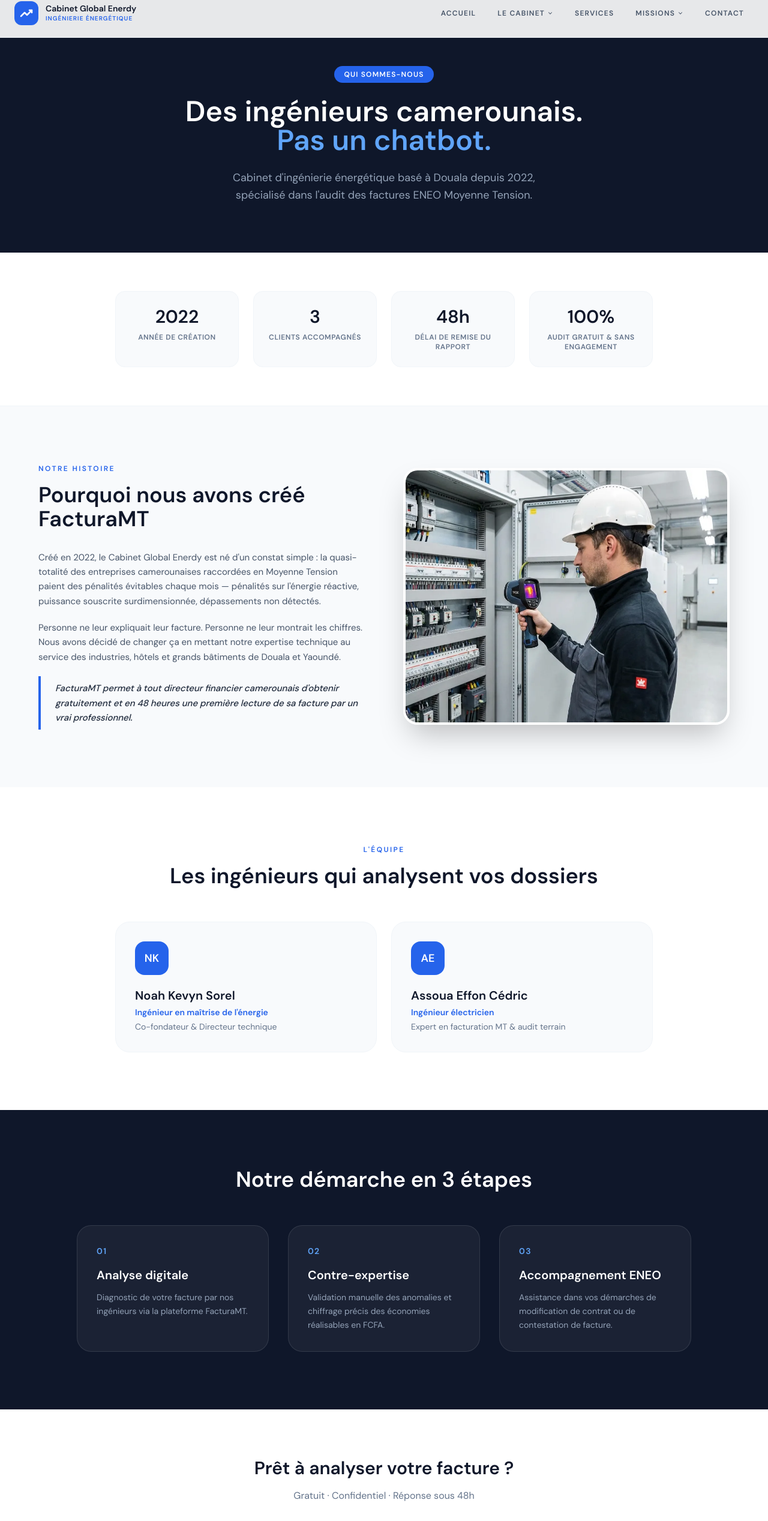
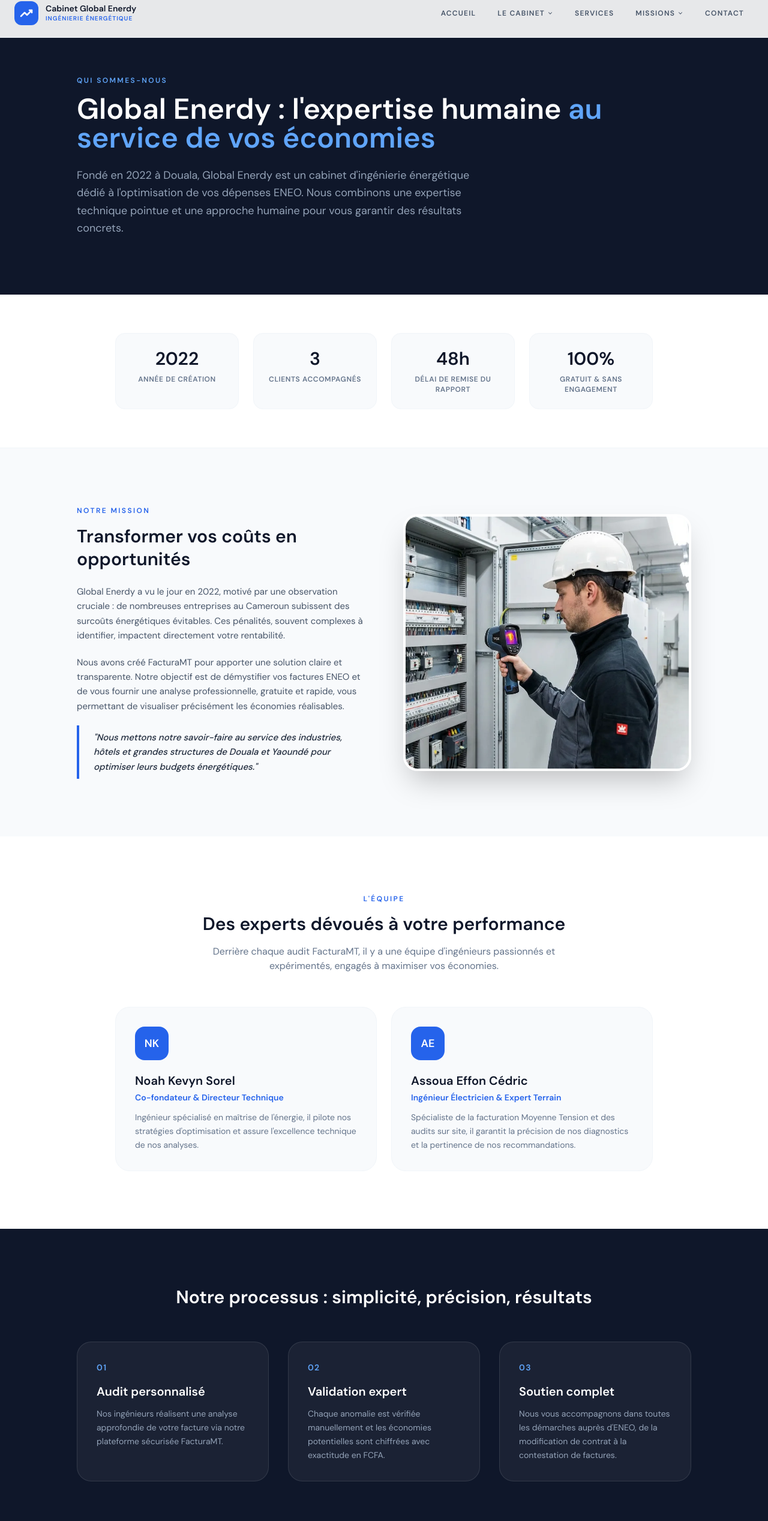
Before and after one commit to cabinetnoahetcie/factura-mt, a Next.js app in the folder frontend/: page /a-propos in a window 1280 px wide. Shown: the part 18-2553 px from the top of the page at 60% size. Built offline with nearby package versions, Linux system fonts and the light colour scheme.

Commit message:
Update page.jsx

```diff
--- a/frontend/app/a-propos/page.jsx
+++ b/frontend/app/a-propos/page.jsx
@@ -4,36 +4,34 @@
 import Footer from '@/components/layout/Footer';
 import Link   from 'next/link';
 
-const WA_URL = `https://wa.me/237697252071?text=${encodeURIComponent("Bonjour Cabinet Global Enerdy, je souhaite en savoir plus sur vos services.")}`;
-
 export default function APropos() {
   return (
-    <div className="min-h-screen bg-white font-sans">
+    <div className="min-h-screen bg-white font-sans selection:bg-blue-100">
       <Navbar onAudit={() => {}} />
 
-      {/* Hero */}
-      <section className="bg-slate-900 pt-32 pb-20 px-6 text-center">
-        <span className="inline-block bg-blue-600 text-white text-xs font-bold uppercase tracking-widest px-4 py-1.5 rounded-full mb-6">
-          Qui sommes-nous
-        </span>
-        <h1 className="text-4xl md:text-5xl font-extrabold text-white leading-tight mb-6 max-w-3xl mx-auto">
-          Des ingénieurs camerounais.<br/>
-          <span className="text-blue-400">Pas un chatbot.</span>
-        </h1>
-        <p className="text-slate-400 text-lg max-w-xl mx-auto leading-relaxed">
-          Cabinet d'ingénierie énergétique basé à Douala depuis 2022,
-          spécialisé dans l'audit des factures ENEO Moyenne Tension.
-        </p>
+      <section className="bg-slate-900 pt-36 pb-24 px-6">
+        <div className="max-w-5xl mx-auto">
+          <p className="text-blue-400 font-bold text-xs uppercase tracking-[0.2em] mb-4">Qui sommes-nous</p>
+          <h1 className="text-4xl md:text-5xl font-extrabold text-white leading-tight mb-6">
+            Global Enerdy : l'expertise humaine{' '}
+            <span className="text-blue-400">au service de vos économies</span>
+          </h1>
+          <p className="text-slate-400 text-lg max-w-2xl leading-relaxed">
+            Fondé en 2022 à Douala, Global Enerdy est un cabinet d'ingénierie énergétique dédié
+            à l'optimisation de vos dépenses ENEO. Nous combinons une expertise technique pointue
+            et une approche humaine pour vous garantir des résultats concrets.
+          </p>
+        </div>
       </section>
 
-      {/* Chiffres clés */}
+      {/* Chiffres */}
       <section className="bg-white py-16 px-6 border-b border-slate-100">
         <div className="max-w-4xl mx-auto grid grid-cols-2 md:grid-cols-4 gap-6">
           {[
-            { val:'2022', lbl:'Année de création'              },
-            { val:'3',    lbl:'Clients accompagnés'            },
-            { val:'48h',  lbl:'Délai de remise du rapport'     },
-            { val:'100%', lbl:'Audit gratuit & sans engagement' },
+            { val:'2022', lbl:'Année de création'               },
+            { val:'3',    lbl:'Clients accompagnés'             },
+            { val:'48h',  lbl:'Délai de remise du rapport'      },
+            { val:'100%', lbl:'Gratuit & sans engagement'       },
           ].map(({ val, lbl }) => (
             <div key={val} className="text-center p-6 rounded-2xl bg-slate-50 border border-slate-100">
               <div className="text-3xl font-extrabold text-slate-900 mb-2">{val}</div>
@@ -43,40 +41,34 @@
         </div>
       </section>
 
-      {/* Notre histoire */}
+      {/* Notre mission */}
       <section className="py-24 px-6 bg-slate-50">
-        <div className="max-w-6xl mx-auto grid grid-cols-1 lg:grid-cols-2 gap-16 items-center">
+        <div className="max-w-5xl mx-auto grid grid-cols-1 lg:grid-cols-2 gap-16 items-center">
           <div>
-            <span className="text-blue-600 font-bold text-xs uppercase tracking-[0.2em] mb-4 block">
-              Notre histoire
-            </span>
-            <h2 className="text-3xl md:text-4xl font-extrabold text-slate-900 leading-tight mb-8">
-              Pourquoi nous avons créé FacturaMT
+            <p className="text-blue-600 font-bold text-xs uppercase tracking-[0.2em] mb-4">Notre mission</p>
+            <h2 className="text-3xl font-extrabold text-slate-900 mb-6 leading-tight">
+              Transformer vos coûts en opportunités
             </h2>
-            <div className="space-y-5 text-slate-600 leading-relaxed text-[15px]">
+            <div className="space-y-5 text-slate-600 text-[15px] leading-relaxed">
               <p>
-                Créé en 2022, le Cabinet Global Enerdy est né d'un constat simple :
-                la quasi-totalité des entreprises camerounaises raccordées en Moyenne Tension
-                paient des pénalités évitables chaque mois — pénalités sur l'énergie réactive,
-                puissance souscrite surdimensionnée, dépassements non détectés.
+                Global Enerdy a vu le jour en 2022, motivé par une observation cruciale : de nombreuses
+                entreprises au Cameroun subissent des surcoûts énergétiques évitables. Ces pénalités,
+                souvent complexes à identifier, impactent directement votre rentabilité.
               </p>
               <p>
-                Personne ne leur expliquait leur facture. Personne ne leur montrait les chiffres.
-                Nous avons décidé de changer ça en mettant notre expertise technique au service
-                des industries, hôtels et grands bâtiments de Douala et Yaoundé.
+                Nous avons créé FacturaMT pour apporter une solution claire et transparente. Notre objectif
+                est de démystifier vos factures ENEO et de vous fournir une analyse professionnelle,
+                gratuite et rapide, vous permettant de visualiser précisément les économies réalisables.
               </p>
               <blockquote className="border-l-4 border-blue-600 pl-6 py-2 italic text-slate-800 font-medium">
-                FacturaMT permet à tout directeur financier camerounais d'obtenir gratuitement
-                et en 48 heures une première lecture de sa facture par un vrai professionnel.
+                "Nous mettons notre savoir-faire au service des industries, hôtels et grandes structures
+                de Douala et Yaoundé pour optimiser leurs budgets énergétiques."
               </blockquote>
             </div>
           </div>
           <div className="rounded-3xl overflow-hidden shadow-2xl border-4 border-white">
-            <img
-              src="/images/engineer.webp"
-              alt="Ingénieur Cabinet Global Enerdy"
-              className="w-full h-[420px] object-cover"
-            />
+            <img src="/images/engineer.webp" alt="Expert Cabinet Global Enerdy"
+              className="w-full h-[420px] object-cover"/>
           </div>
         </div>
       </section>
@@ -85,26 +77,28 @@
       <section className="py-24 px-6 bg-white">
         <div className="max-w-4xl mx-auto">
           <div className="text-center mb-14">
-            <span className="text-blue-600 font-bold text-xs uppercase tracking-[0.2em] mb-4 block">
-              L'équipe
-            </span>
-            <h2 className="text-3xl md:text-4xl font-extrabold text-slate-900">
-              Les ingénieurs qui analysent vos dossiers
+            <p className="text-blue-600 font-bold text-xs uppercase tracking-[0.2em] mb-4">L'équipe</p>
+            <h2 className="text-3xl font-extrabold text-slate-900">
+              Des experts dévoués à votre performance
             </h2>
+            <p className="text-slate-500 mt-4 max-w-xl mx-auto">
+              Derrière chaque audit FacturaMT, il y a une équipe d'ingénieurs passionnés et expérimentés,
+              engagés à maximiser vos économies.
+            </p>
           </div>
           <div className="grid grid-cols-1 md:grid-cols-2 gap-6">
             {[
               {
+                init:  'NK',
                 nom:   'Noah Kevyn Sorel',
-                titre: "Ingénieur en maîtrise de l'énergie",
-                role:  'Co-fondateur & Directeur technique',
-                init:  'NK',
+                titre: 'Co-fondateur & Directeur Technique',
+                desc:  "Ingénieur spécialisé en maîtrise de l'énergie, il pilote nos stratégies d'optimisation et assure l'excellence technique de nos analyses.",
               },
               {
+                init:  'AE',
                 nom:   'Assoua Effon Cédric',
-                titre: 'Ingénieur électricien',
-                role:  'Expert en facturation MT & audit terrain',
-                init:  'AE',
+                titre: 'Ingénieur Électricien & Expert Terrain',
+                desc:  "Spécialiste de la facturation Moyenne Tension et des audits sur site, il garantit la précision de nos diagnostics et la pertinence de nos recommandations.",
               },
             ].map((m, i) => (
               <div key={i} className="p-8 rounded-3xl bg-slate-50 border border-slate-100 hover:shadow-lg transition-shadow">
@@ -112,25 +106,25 @@
                   {m.init}
                 </div>
                 <div className="text-xl font-extrabold text-slate-900 mb-1">{m.nom}</div>
-                <div className="text-sm font-semibold text-blue-600 mb-1">{m.titre}</div>
-                <div className="text-sm text-slate-500">{m.role}</div>
+                <div className="text-sm font-semibold text-blue-600 mb-3">{m.titre}</div>
+                <p className="text-sm text-slate-500 leading-relaxed">{m.desc}</p>
               </div>
             ))}
           </div>
         </div>
       </section>
 
-      {/* Notre démarche */}
+      {/* Démarche */}
       <section className="bg-slate-900 py-24 px-6">
         <div className="max-w-5xl mx-auto">
-          <h2 className="text-3xl md:text-4xl font-bold text-white text-center mb-14">
-            Notre démarche en 3 étapes
+          <h2 className="text-3xl font-bold text-white text-center mb-14">
+            Notre processus : simplicité, précision, résultats
           </h2>
           <div className="grid grid-cols-1 md:grid-cols-3 gap-8">
             {[
-              { num:'01', titre:'Analyse digitale',    desc:"Diagnostic de votre facture par nos ingénieurs via la plateforme FacturaMT."              },
-              { num:'02', titre:'Contre-expertise',    desc:"Validation manuelle des anomalies et chiffrage précis des économies réalisables en FCFA." },
-              { num:'03', titre:'Accompagnement ENEO', desc:"Assistance dans vos démarches de modification de contrat ou de contestation de facture."  },
+              { num:'01', titre:'Audit personnalisé',  desc:"Nos ingénieurs réalisent une analyse approfondie de votre facture via notre plateforme sécurisée FacturaMT." },
+              { num:'02', titre:'Validation expert',   desc:"Chaque anomalie est vérifiée manuellement et les économies potentielles sont chiffrées avec exactitude en FCFA." },
+              { num:'03', titre:'Soutien complet',     desc:"Nous vous accompagnons dans toutes les démarches auprès d'ENEO, de la modification de contrat à la contestation de factures." },
             ].map(item => (
               <div key={item.num} className="p-8 rounded-3xl bg-white/5 border border-white/10">
                 <div className="text-blue-400 font-black text-sm tracking-widest mb-4">{item.num}</div>
@@ -145,19 +139,15 @@
       {/* CTA */}
       <section className="bg-white py-20 px-6 text-center">
         <h2 className="text-2xl md:text-3xl font-extrabold text-slate-900 mb-4">
-          Prêt à analyser votre facture ?
+          Passez à l'action : votre audit gratuit vous attend
         </h2>
-        <p className="text-slate-500 mb-8">Gratuit · Confidentiel · Réponse sous 48h</p>
-        <div className="flex flex-col sm:flex-row gap-4 justify-center">
-          <Link href="/"
-            className="bg-blue-600 text-white px-8 py-4 rounded-full font-bold hover:bg-blue-700 transition-all text-sm">
-            Déposer ma facture →
-          </Link>
-          <a href={WA_URL} target="_blank" rel="noopener noreferrer"
-            className="bg-slate-100 text-slate-800 px-8 py-4 rounded-full font-bold hover:bg-slate-200 transition-all text-sm">
-            Nous contacter sur WhatsApp
-          </a>
-        </div>
+        <p className="text-slate-500 mb-8 max-w-lg mx-auto">
+          N'attendez plus pour optimiser vos coûts énergétiques. Notre audit est gratuit,
+          confidentiel et vous recevrez une réponse détaillée sous 48 heures.
+        </p>
+        <Link href="/" className="inline-block bg-slate-900 text-white px-10 py-4 rounded-full font-bold hover:bg-blue-600 transition-all text-sm">
+          Déposer ma facture →
+        </Link>
       </section>
 
       <Footer />
```
